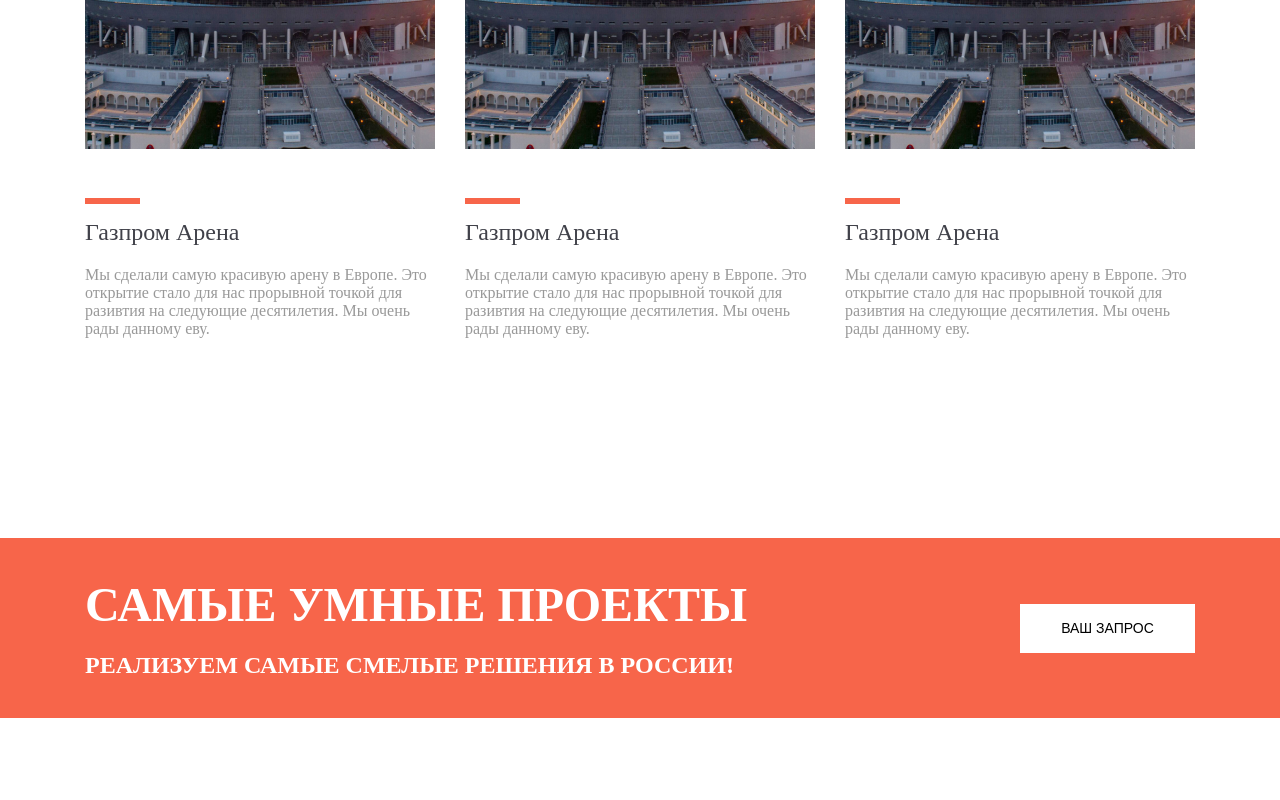
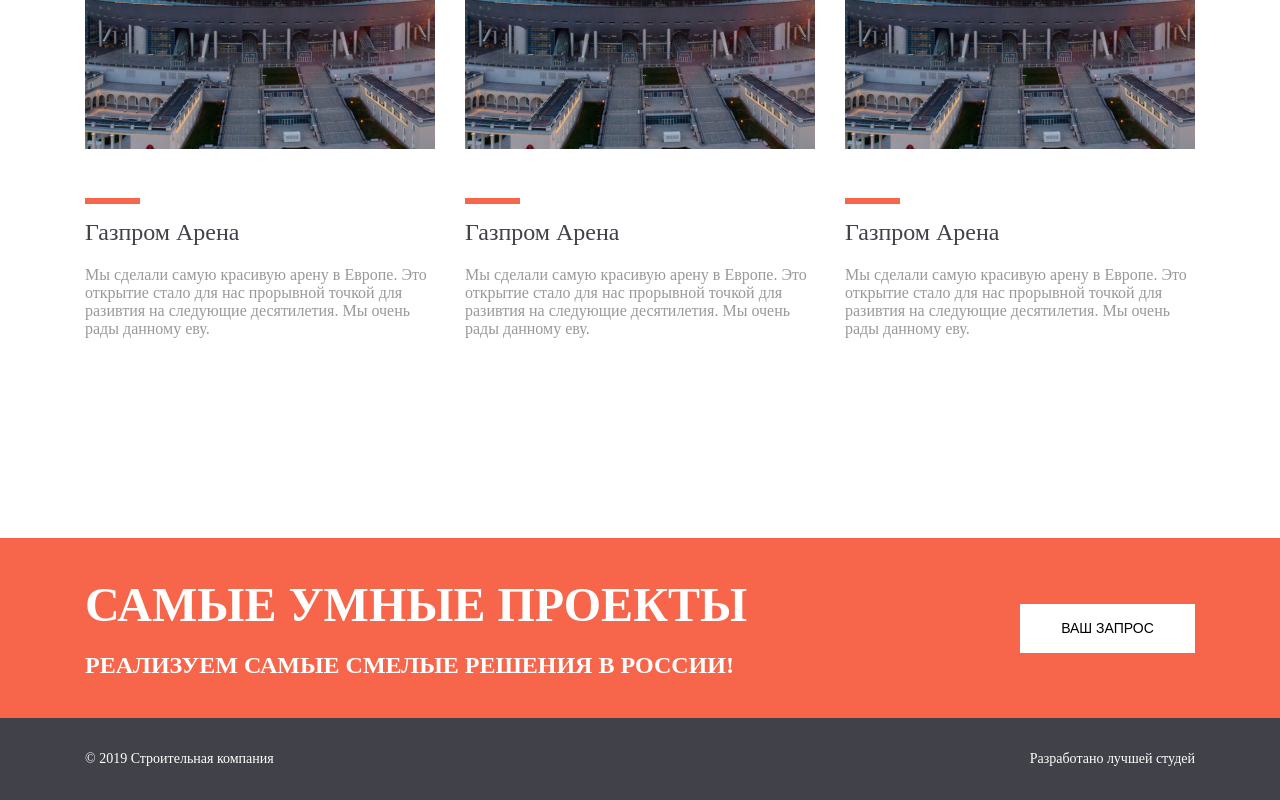
Before and after one commit to NelliEfr/Group_37_38B, a plain HTML site: page Lesson_3/telran_proj-master/index.html in a window 1280 px wide. Shown: the part 1273-2073 px from the top of the page. Before the commit the page ends 1991 px from the top, so only its background shows below. Drawn offline with Linux system fonts and the light colour scheme.

Commit message:
footer added

```diff
--- a/Lesson_3/telran_proj-master/index.html
+++ b/Lesson_3/telran_proj-master/index.html
@@ -75,8 +75,14 @@
           <button>Ваш запрос</button>
         </div>
       </section>
+    </main>
 
-    </main>
+    <footer>
+      <div class="wrapper footer_block">
+        <p>© 2019 Строительная компания</p>
+        <p>Разработано лучшей студей</p>
+      </div>
+    </footer>
 
 </body>
 </html>
--- a/Lesson_3/telran_proj-master/style/style.css
+++ b/Lesson_3/telran_proj-master/style/style.css
@@ -147,3 +147,18 @@
   font-weight: 500;
   text-transform: uppercase;
 }
+
+footer {
+  background-color: #404149;
+  color: white;
+  height: 82px;
+}
+
+.footer_block {
+  display: flex;
+  justify-content: space-between;
+  align-items: center;
+  height: 100%;
+  font-size: 14px;
+  font-weight: 400;
+}
```
